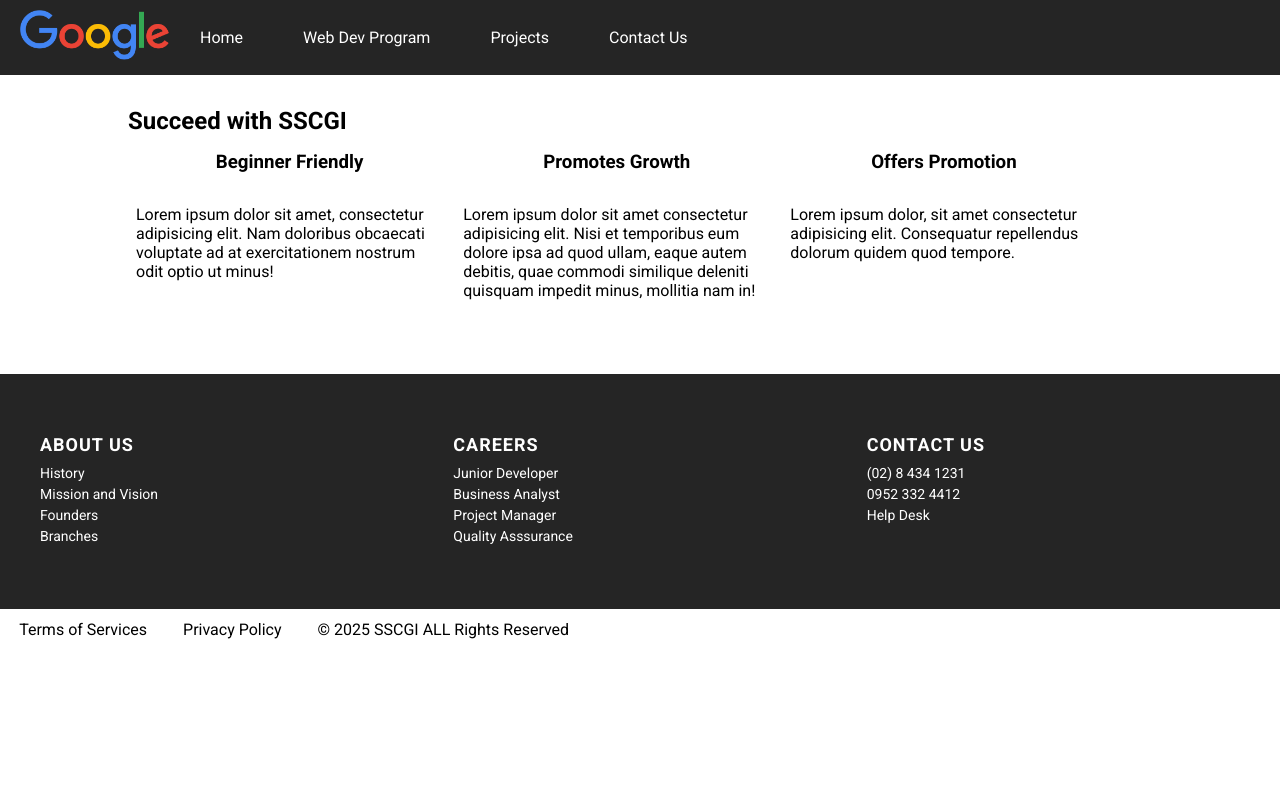
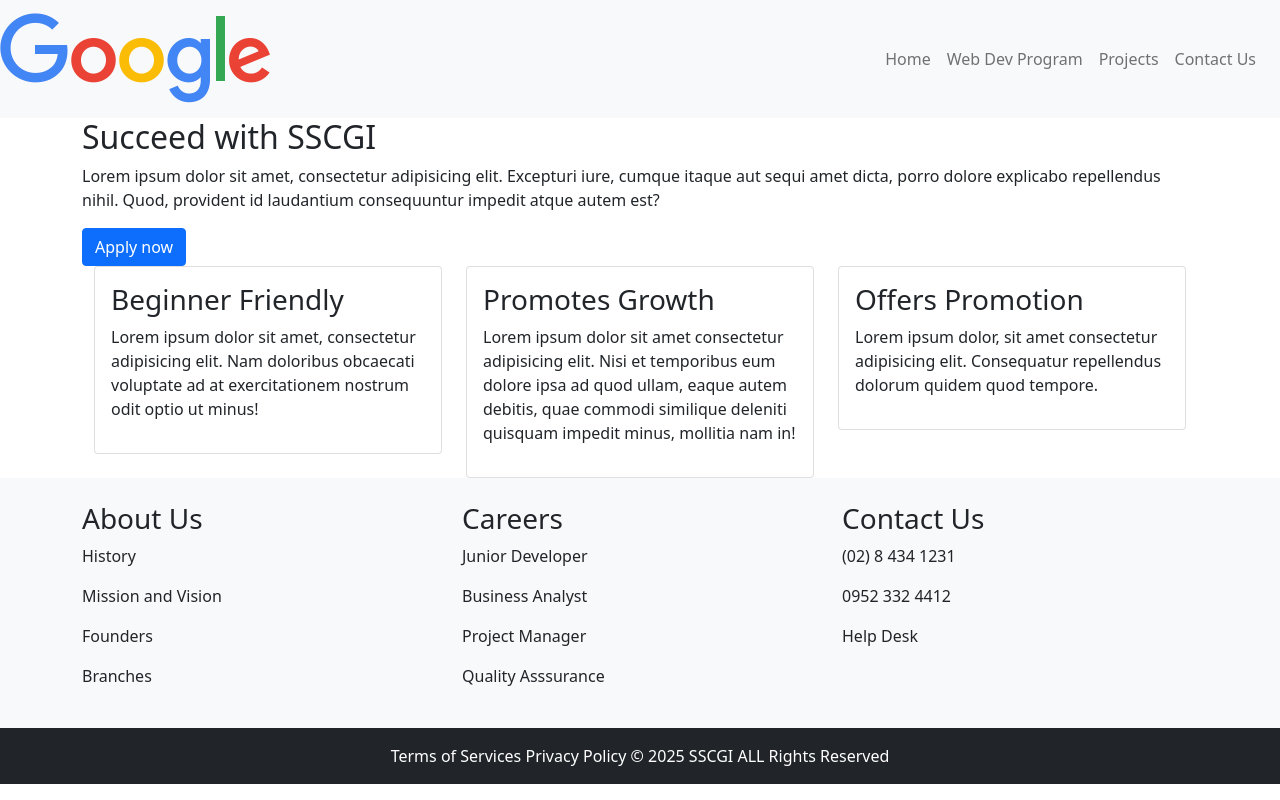
Before and after one commit to johnnicole15/SSCGI_Diosa_D02, a plain HTML site: page index.html in a window 1280 px wide. Drawn offline with nearby package versions, Linux system fonts and the light colour scheme.

Commit message:
Adding bootstap design

```diff
--- a/index.html
+++ b/index.html
@@ -1,72 +1,119 @@
 <!DOCTYPE html>
 <html lang="en">
+
 <head>
     <meta charset="UTF-8">
     <meta name="viewport" content="width=device-width, initial-scale=1.0">
     <title>Diosa Discussion 2</title>
 </head>
 
-<link rel="stylesheet" href="style.css">
+<!-- <link rel="stylesheet" href="style.css"> -->
+
 <link rel="preconnect" href="https://fonts.googleapis.com">
 <link rel="preconnect" href="https://fonts.gstatic.com" crossorigin>
-<link href="https://fonts.googleapis.com/css2?family=Lora:ital,wght@0,400..700;1,400..700&family=Roboto:ital,wght@0,100..900;1,100..900&display=swap" rel="stylesheet">
+<link
+    href="https://fonts.googleapis.com/css2?family=Lora:ital,wght@0,400..700;1,400..700&family=Roboto:ital,wght@0,100..900;1,100..900&display=swap"
+    rel="stylesheet">
+
+<link href="https://cdn.jsdelivr.net/npm/bootstrap@5.0.2/dist/css/bootstrap.min.css" rel="stylesheet"
+    integrity="sha384-EVSTQN3/azprG1Anm3QDgpJLIm9Nao0Yz1ztcQTwFspd3yD65VohhpuuCOmLASjC" crossorigin="anonymous">
+
 <body>
     <!-- NAVBAR -->
-    <nav>
-        <ul class="navbar">
-            <li class="nav-logo">
+    <nav class="navbar navbar-expand-lg navbar-light bg-light">
+        <a class="navbar-brand" href="#">
             <img src="images/google.png" alt="google">
+        </a>
+
+        <ul class="navbar-nav ms-auto p-3 ">
+            <li class="nav-item">
+                <a class="nav-link" href="">Home</a>
             </li>
-            <li class="nav"><a href="">Home</a></li>
-            <li class="nav"><a href="">Web Dev Program</a></li>
-            <li class="nav"><a href="">Projects</a></li>
-            <li class="nav"><a href="">Contact Us</a></li>
+            <li class="nav-item">
+                <a class="nav-link" href="">Web Dev Program</a>
+            </li>
+            <li class="nav-item">
+                <a class="nav-link" href="">Projects</a>
+            </li>
+            <li class="nav-item">
+                <a class="nav-link" href="">Contact Us</a>
+            </li>
         </ul>
     </nav>
 
     <!--Section-->
-    <section id="succeed-info">
+    <section id="succeed-info" class="container">
         <h2 class="header">Succeed with SSCGI</h2>
-        <div class="card">
+        <p>Lorem ipsum dolor sit amet, consectetur adipisicing elit. Excepturi iure, cumque itaque aut sequi amet dicta,
+            porro dolore explicabo repellendus nihil. Quod, provident id laudantium consequuntur impedit atque autem
+            est?</p>
+
+        <button class="btn btn-primary">Apply now</button>
+
+        <div class="container">
+            <div class="row">
+
+                <div class="col-md-4">
+                    <div class="card p-3">
                         <h3>Beginner Friendly</h3>
-            <p>Lorem ipsum dolor sit amet, consectetur adipisicing elit. Nam doloribus obcaecati voluptate ad at exercitationem nostrum odit optio ut minus!</p>
+                        <p>Lorem ipsum dolor sit amet, consectetur adipisicing elit. Nam doloribus obcaecati voluptate
+                            ad at exercitationem nostrum odit optio ut minus!</p>
                     </div>
-        <div class="card">
+                </div>
+
+                <div class="col-md-4">
+                    <div class="card p-3">
                         <h3>Promotes Growth</h3>
-            <p>Lorem ipsum dolor sit amet consectetur adipisicing elit. Nisi et temporibus eum dolore ipsa ad quod ullam, eaque autem debitis, quae commodi similique deleniti quisquam impedit minus, mollitia nam in!</p>
+                        <p>Lorem ipsum dolor sit amet consectetur adipisicing elit. Nisi et temporibus eum dolore ipsa
+                            ad quod ullam, eaque autem debitis, quae commodi similique deleniti quisquam impedit minus,
+                            mollitia nam in!</p>
                     </div>
-        <div class="card">
+                </div>
+
+                <div class="col-md-4">
+                    <div class="card p-3">
                         <h3>Offers Promotion</h3>
-            <p>Lorem ipsum dolor, sit amet consectetur adipisicing elit. Consequatur repellendus dolorum quidem quod tempore.</p>
+                        <p>Lorem ipsum dolor, sit amet consectetur adipisicing elit. Consequatur repellendus dolorum
+                            quidem quod tempore.</p>
+                    </div>
+                </div>
+            </div>
         </div>
     </section>
 
     <!--Pre-footer-->
-    <section id="pre-footer">
-        <div>
+    <section id="pre-footer" class="bg-light py-4">
+        <div class="container">
+            <div class="row">
+
+                <div class="col-md-4">
                     <h3>About Us</h3>
                     <p>History</p>
                     <p>Mission and Vision</p>
                     <p>Founders</p>
                     <p>Branches</p>
                 </div>
-        <div>
+
+                <div class="col-md-4">
                     <h3>Careers</h3>
                     <p>Junior Developer</p>
                     <p>Business Analyst</p>
                     <p>Project Manager</p>
                     <p>Quality Asssurance</p>
                 </div>
-        <div>
+
+                <div class="col-md-4">
                     <h3>Contact Us</h3>
                     <p>(02) 8 434 1231</p>
                     <p>0952 332 4412</p>
                     <p>Help Desk</p>
                 </div>
+            </div>
+        </div>
     </section>
 
     <!--Footer-->
-    <footer>
+    <footer class="bg-dark text-white text-center py-3">
         <span>Terms of Services</span>
         <span></span>
         <span>Privacy Policy</span>
@@ -75,4 +122,5 @@
         <span></span>
     </footer>
 </body>
+
 </html>
```
Lines whose indentation alone changed are shown as unchanged.
